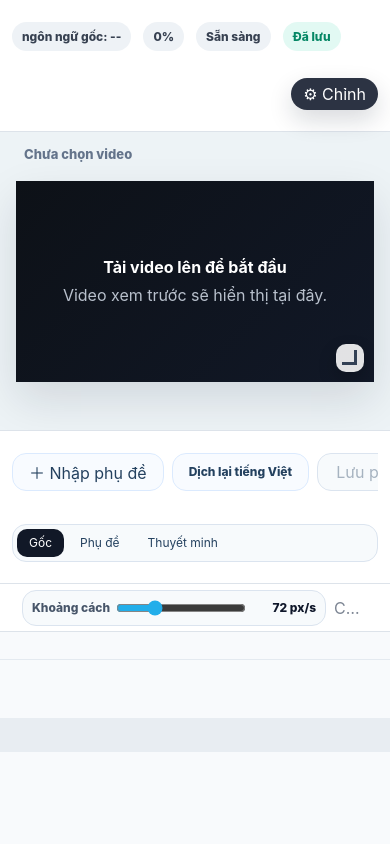
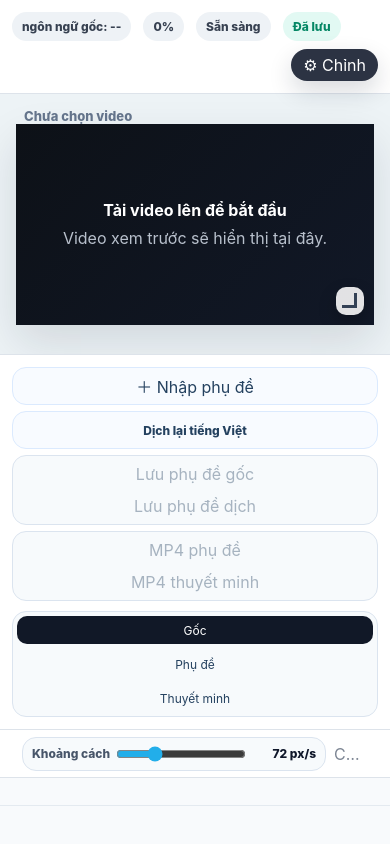
Before and after one commit to cmdgits/Auto-Translate-Video, a FastAPI app: page / in a window 390 px wide. Run offline with FastAPI, Linux system fonts and the light colour scheme; data that the repository does not hold is empty.

Commit message:
Improve responsive toolbar wrapping

```diff
--- a/app/web/static/styles.css
+++ b/app/web/static/styles.css
@@ -952,6 +952,27 @@
   padding-bottom: 2px;
 }
 
+@media (max-width: 1180px) {
+  .transport-bar {
+    grid-template-columns: 1fr;
+    align-items: stretch;
+  }
+
+  .artifact-bar,
+  .preview-switches {
+    flex-wrap: wrap;
+    overflow: visible;
+  }
+
+  .toolbar-group {
+    flex: 0 1 auto;
+  }
+
+  .preview-switches {
+    justify-content: flex-start;
+  }
+}
+
 .toolbar-group {
   display: inline-flex;
   align-items: center;
@@ -1413,6 +1434,39 @@
     padding: 12px;
   }
 
+  .transport-bar {
+    gap: 8px;
+  }
+
+  .artifact-bar,
+  .preview-switches {
+    flex-wrap: wrap;
+    gap: 6px;
+    overflow: visible;
+  }
+
+  .toolbar-group {
+    flex: 1 1 min(100%, 220px);
+    justify-content: center;
+    min-height: 34px;
+  }
+
+  .file-format-group,
+  .export-format-group,
+  .preview-switches {
+    justify-content: center;
+  }
+
+  .compact-import,
+  .edit-action-group .secondary-action,
+  .artifact-link,
+  .preview-switches .ghost-button {
+    flex: 1 1 auto;
+    min-width: 0;
+    padding-inline: 10px;
+    text-align: center;
+  }
+
   .topbar-tools,
   .topbar-status,
   .preview-switches,
@@ -1448,3 +1502,34 @@
   }
 
 }
+
+@media (max-width: 560px) {
+  .artifact-bar,
+  .preview-switches {
+    display: grid;
+    grid-template-columns: 1fr;
+    width: 100%;
+  }
+
+  .toolbar-group {
+    width: 100%;
+  }
+
+  .file-format-group,
+  .export-format-group,
+  .preview-switches {
+    grid-template-columns: 1fr;
+  }
+
+  .file-format-group,
+  .export-format-group {
+    display: grid;
+  }
+
+  .preview-switches .ghost-button,
+  .artifact-link,
+  .compact-import,
+  .edit-action-group .secondary-action {
+    width: 100%;
+  }
+}
--- a/app/web/templates/editor.html
+++ b/app/web/templates/editor.html
@@ -4,7 +4,7 @@
     <meta charset="utf-8" />
     <meta name="viewport" content="width=device-width, initial-scale=1.0" />
     <title>{{ app_name }}</title>
-    <link rel="stylesheet" href="/static/styles.css?v=capcut-layout-20260504-36" />
+    <link rel="stylesheet" href="/static/styles.css?v=capcut-layout-20260504-37" />
   </head>
   <body>
     <div class="capcut-shell">
@@ -336,6 +336,6 @@
     </div>
 
     <div class="toast hidden" id="toast"></div>
-    <script src="/static/app.js?v=capcut-layout-20260504-36" defer></script>
+    <script src="/static/app.js?v=capcut-layout-20260504-37" defer></script>
   </body>
 </html>
```
